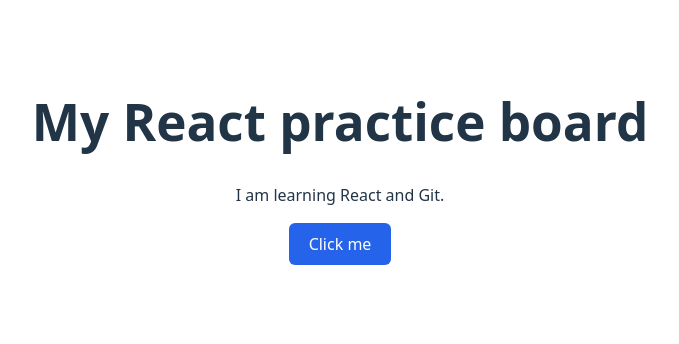
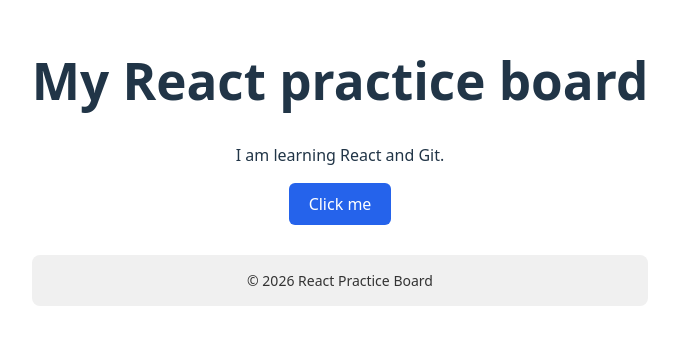
Before and after one commit to M-zaidmaqsood/react-practice, a React (Vite) app: page / in a window 1280 px wide. Shown: the part 238-582 px from the top of the page, without its empty margins (300-979 px from the left). Built offline with nearby package versions, Linux system fonts and the light colour scheme.

Commit message:
Add reusable footer component

```diff
--- a/src/App.css
+++ b/src/App.css
@@ -40,16 +40,28 @@
 .read-the-docs {
   color: #888;
 }
-.primary-button {
+button {
   background-color: #2563eb;
   color: white;
   padding: 10px 20px;
   border: none;
   border-radius: 6px;
+  font-size: 16px;
   cursor: pointer;
-  font-size: 16px;
+  transition: background-color 0.2s ease;
 }
-
-.primary-button:hover {
+button:hover {
   background-color: #1d4ed8;
 }
+footer {
+  margin-top: 30px;
+  padding: 15px;
+  background-color: #f0f0f0;
+  color: #333;
+  text-align: center;
+  border-radius: 8px;
+}
+footer p {
+  margin: 0;
+  font-size: 14px;
+}
--- a/src/App.jsx
+++ b/src/App.jsx
@@ -1,4 +1,4 @@
-
+import Footer from './Footer.jsx'
 import Button from './Button.jsx'
 import './App.css'
 function App() {
@@ -7,8 +7,8 @@
       <h1>My React practice board</h1>
       <p>I am learning React and Git.</p>
       <Button label="Click me" />
+      <Footer />
     </>
   )
 }
-
 export default App
--- /dev/null
+++ b/src/Footer.jsx
@@ -0,0 +1,7 @@
+export default function Footer() {
+  return (
+    <footer>
+      <p>© 2026 React Practice Board</p>
+    </footer>
+  )
+}
```
